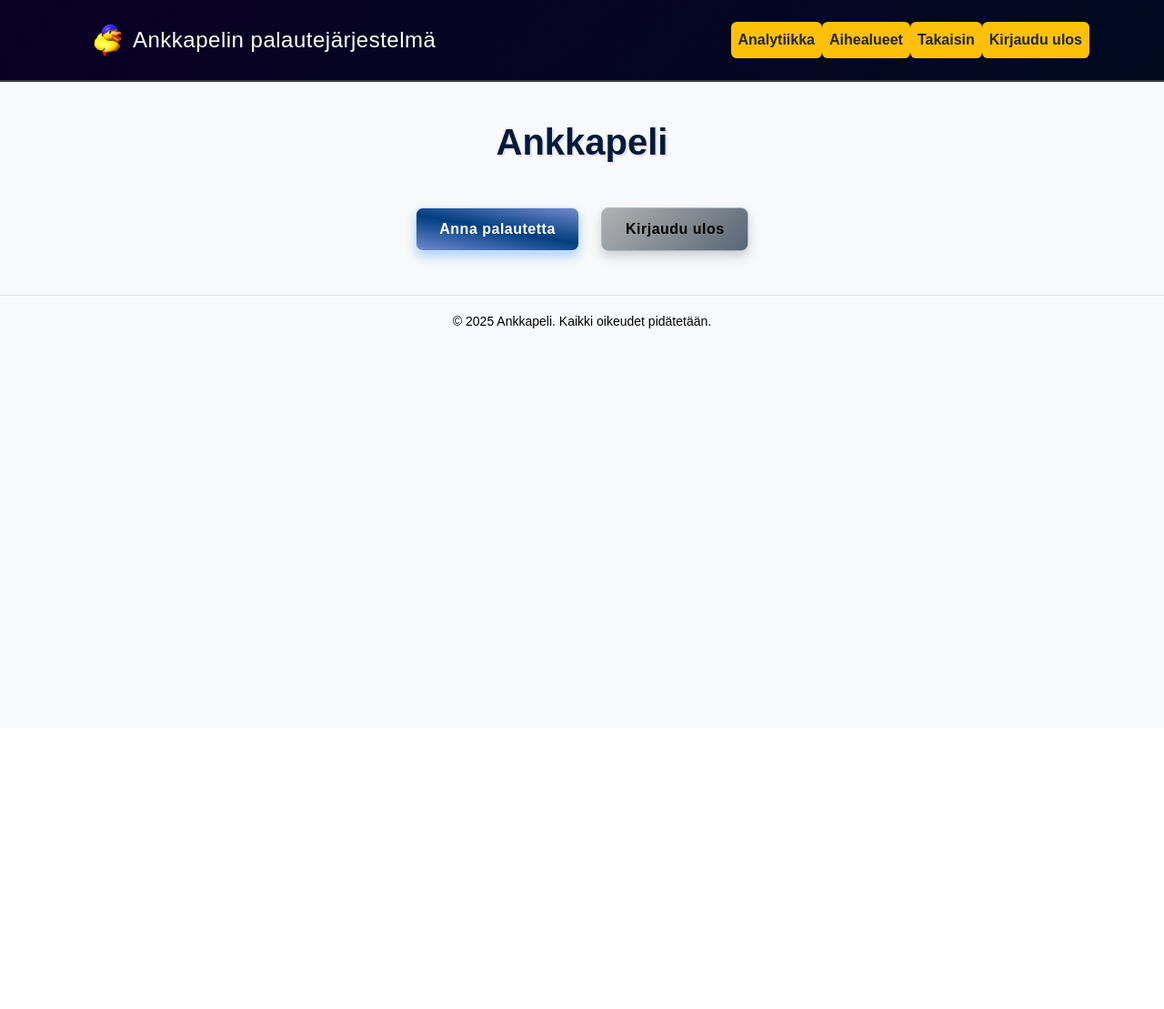
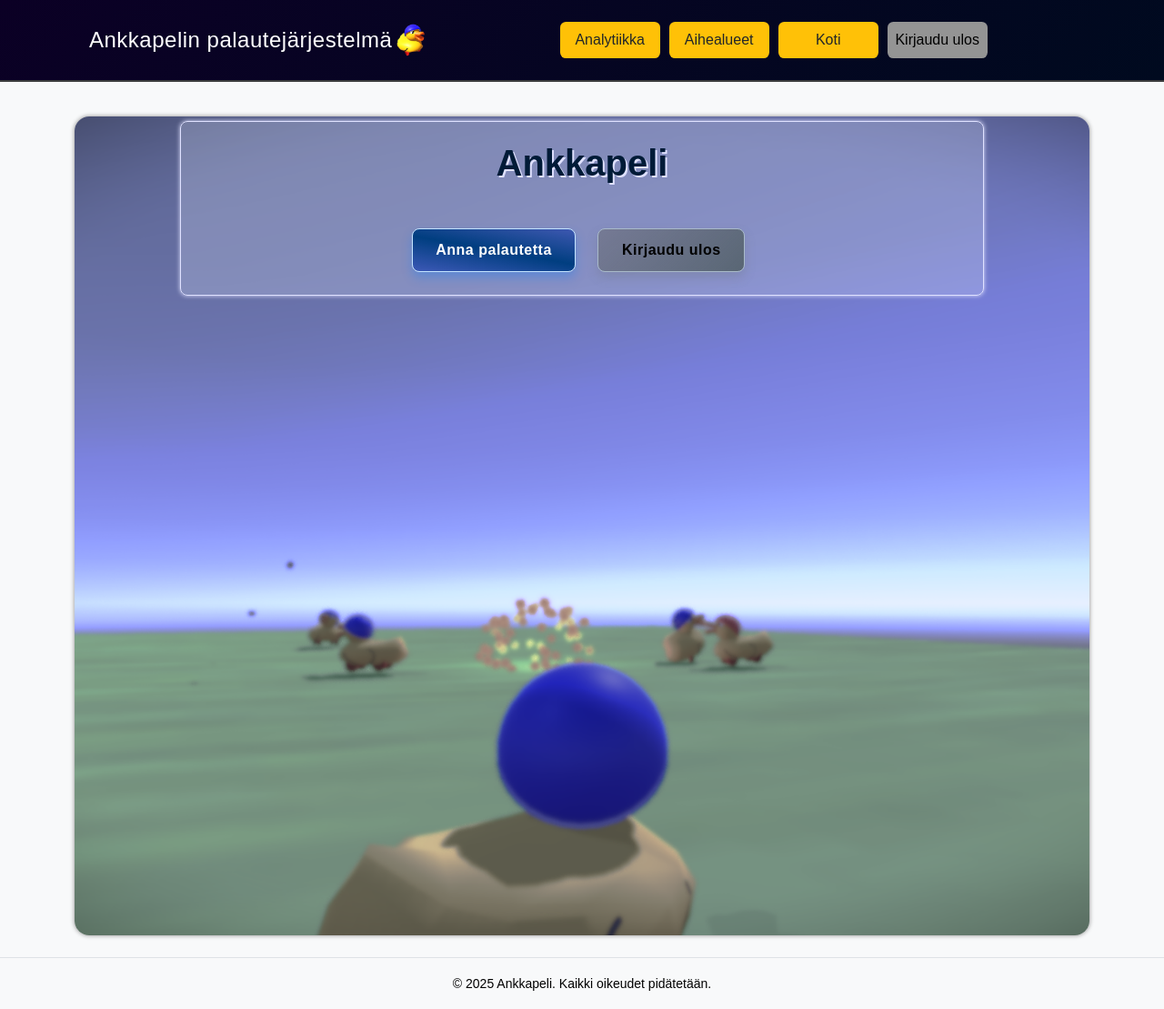
Before and after one commit to hamk-webdev-intim23a6/palautekooderit, a Django app: page / in a window 1280 px wide. Shown: the whole page at 91% size. Before the commit the page ends 361 px from the top, so only its background shows below. Run offline with Django 4.2, Linux system fonts and the light colour scheme; the visitor is signed in with stand-in values (Sample User, id 1); data that the repository does not hold is empty.

Commit message:
Finishing touches to style and mobile optimization (#21)
* Moved logo after title

* Finished mobile opt, added icons and bg img, made minor visual changes overall

* Change table scaling

* margin

---------

Co-authored-by: Thaumatized <veeti.junkkala@gmail.com>

```diff
--- a/palautekooderit/palautekooderit/static/css/style.css
+++ b/palautekooderit/palautekooderit/static/css/style.css
@@ -4,6 +4,31 @@ body {
     background-color: #f8f9fa;
     margin: 0;
     padding: 0;
+}
+
+.backround-image-container {
+    background-image: url('/static/images/backround.png');
+    background-size: cover;
+    background-position: center;
+    background-repeat: no-repeat;
+    height: 900px;
+    width: 100%;
+    position: relative;
+    padding: 5px;
+    border-radius: 1em;
+    box-shadow: #8a8a8a 0px 0px 5px;
+}
+
+.hometext-container{
+    border: solid 1px #dfe1ff;
+    width: 80%;
+    height:auto;
+    margin: auto;
+    padding: 1px;
+    position:relative;
+    border-radius: 0.5em;
+    background: rgba(225, 232, 255, 0.235);
+    box-shadow: #dfe1ff 0px 0px 5px;
 }
 
 /* Pääotsikko tyylit */
@@ -28,6 +53,22 @@ h2, h3, h4, h5 {
     box-shadow: 0 2px 0px rgba(17, 17, 17, 0.808);
 }
 
+.navbar-nav {
+    margin-left: auto;
+    margin-right: auto;
+    display: flex;
+    justify-content: center;
+    align-items: center;
+}
+
+.nav-icon {
+    display: none;
+}
+
+.nav-text {
+    display: inline;
+}
+
 
 .navbar-brand {
     font-size: 1.5rem;
@@ -65,6 +107,25 @@ h2, h3, h4, h5 {
     background-color: #e0a800;
     color: #fff;
     text-decoration: none;
+    box-shadow: #bdbdbd 0px 0px 20px;
+}
+
+.logout-btn-base {
+    background: #949494;
+    color: #000000;
+    padding: 0.5rem 1rem;
+    border-radius: 0.4rem;
+    transition: background-color 0.1s ease-in-out;
+    display: inline-block;
+    text-align: center;
+    text-decoration: none;
+}
+
+.logout-btn-base:hover {
+    background-color: #585858;
+    color: #ffffff;
+    text-decoration: none;
+    box-shadow: #d8d8ff 0px 0px 20px;
 }
 
 .navbar-toggler {
@@ -89,6 +150,22 @@ h2, h3, h4, h5 {
     background-size: 1.05em 1.05em;
 }
 
+.navbar-nav .nav-item {
+    margin: 5px 5px;
+    display: inline-block;
+    width: 110px; /* Voit säätää tätä arvoa tarpeen mukaan */
+    font-weight:300;
+  }
+
+.navbar-nav .nav-link,
+.navbar-nav .logout-btn-base {
+  display: block;
+  text-align: center;
+  padding: 8px 12px;
+  width: 100%;
+  box-sizing: border-box;
+}
+
 
 
 
--- a/palautekooderit/templates/base.html
+++ b/palautekooderit/templates/base.html
@@ -44,8 +44,8 @@
       <!-- Logo ja otsikko keskelle -->
       <div class="mx-auto d-flex align-items-center">
         <a class="navbar-brand d-flex align-items-center" href="{% url 'home' %}">
-          <img class="navbar-logo me-2" src="{% static 'images/logo.png' %}" alt="Logo" style="height: 40px;">
           <span class="navbar-title-text">Ankkapelin palautejärjestelmä</span>
+          <img class="navbar-logo me-0" src="{% static 'images/logo.png' %}" alt="Logo" style="height: 40px;">
         </a>
       </div>
 
@@ -59,20 +59,32 @@
         <ul class="navbar-nav ms-auto mt-3 mt-md-0">
           {% if user.is_authenticated and user.is_staff %}
             <li class="nav-item text-center">
-              <a class="nav-link analytics-btn fw-bold" href="{% url 'analytics' %}">Analytiikka</a>
+                <a class="nav-link analytics-btn" href="{% url 'analytics' %}">
+                  <img src="{% static 'images/analytics.png' %}" alt="Analytiikka" class="nav-icon">
+                    <span class="nav-text">Analytiikka</span>
+                </a>
             </li>
             <li class="nav-item text-center">
-              <a class="nav-link analytics-btn fw-bold" href="{% url 'topic' %}">Aihealueet</a>
+                <a class="nav-link analytics-btn" href="{% url 'topic' %}">
+                  <img src="{% static 'images/topics.png' %}" alt="Aihealueet" class="nav-icon">
+                    <span class="nav-text">Aihealueet</span>
+                </a>
             </li>
             {% endif %}
             {% if user.is_authenticated %}
               <li class="nav-item text-center">
-                <a class="nav-link analytics-btn fw-bold" href="{% url 'home' %}">Takaisin</a>
+                  <a class="nav-link analytics-btn" href="{% url 'home' %}">
+                    <img src="{% static 'images/home.png' %}" alt="Koti" class="nav-icon">
+                      <span class="nav-text">Koti</span>
+                  </a>
               </li>
               <li class="nav-item text-center">
-                <form method="post" action="{% url 'logout' %}">
+                <form method="post" action="{% url 'logout' %}" class="logout-form">
                   {% csrf_token %}
-                  <button type="submit" class="nav-link analytics-btn fw-bold">Kirjaudu ulos</button>
+                  <button type="submit" class="nav-link logout-btn-base">
+                    <img src="{% static 'images/signout.png' %}" alt="Kirjaudu ulos" class="nav-icon">
+                    <span class="nav-text">Kirjaudu ulos</span>
+                  </button>
                 </form>
               </li>
           {% endif %}
--- a/palautekooderit/templates/home.html
+++ b/palautekooderit/templates/home.html
@@ -1,7 +1,9 @@
 {% extends 'base.html' %}
 
 {% block content %}
-<h1 class="mb-3">Ankkapeli</h1>
+<div class="backround-image-container">
+  <div class="hometext-container">
+    <h1 class="mb-3 text-center">Ankkapeli</h1>
 
 {% if messages %}
 <ul class="list-unstyled mb-4">
@@ -17,6 +19,7 @@
 </ul>
 {% endif %}
 
+
 {% if user.is_authenticated %}
   <div id="button-container" class="d-flex justify-content-center align-items-center gap-3 my-4 flex-wrap mt-5 {% if form.is_bound and form.errors %}d-none{% endif %}">
     <button type="button" class="btn btn-fancy me-2"
@@ -25,9 +28,10 @@
     </button>
     <form method="post" action="{% url 'logout' %}" class="d-inline">
       {% csrf_token %}
-      <button type="submit" class="btn btn-secondary">Kirjaudu ulos</button>
+      <button type="submit" class="btn btn-secondary me-2">Kirjaudu ulos</button>
     </form>
   </div>
+
 
   <div id="feedback-form" class="card p-4 mt-4 {% if not form.is_bound or not form.errors %}d-none{% endif %}">
     <h3 class="mb-3">Anna palautetta</h3>
@@ -80,6 +84,8 @@
       </div>
     </form>
   </div>
+</div>
+</div>
 
 {# If user is not authenticated #}
 {% else %}
--- a/palautekooderit/templates/registration/login.html
+++ b/palautekooderit/templates/registration/login.html
@@ -32,5 +32,5 @@
   </div>
 </form>
 
-<p class="mt-3">Eikö sinulla ole vielä tiliä? <a href="{% url 'signup' %}">Rekisteröidy</a></p>
+<p class="mt-3 text-center">Eikö sinulla ole vielä tiliä? <a href="{% url 'signup' %}">Rekisteröidy</a></p>
 {% endblock %}
--- a/palautekooderit/templates/registration/signup.html
+++ b/palautekooderit/templates/registration/signup.html
@@ -37,5 +37,5 @@
   <button type="submit" class="btn btn-primary">Rekisteröidy</button>
 </form>
 
-<p class="mt-3">Onko sinulla jo tili? <a href="{% url 'login' %}">Kirjaudu sisään</a></p>
+<p class="mt-3 text-center">Onko sinulla jo tili? <a href="{% url 'login' %}">Kirjaudu sisään</a></p>
 {% endblock %}
```
Also changed, not shown: other parts of palautekooderit/palautekooderit/static/css/style.css (+97 -2 lines), palautekooderit/palautekooderit/static/images/analytics.png (added), palautekooderit/palautekooderit/static/images/backround.png (added), palautekooderit/palautekooderit/static/images/home.png (added), palautekooderit/palautekooderit/static/images/signout.png (added), palautekooderit/palautekooderit/static/images/topics.png (added).
